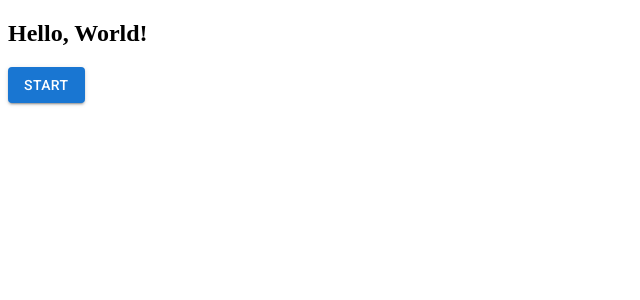
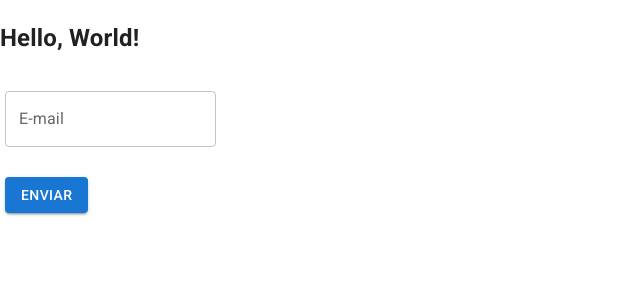
Before and after one commit to lindoelsonLopes/CSS-material-ui, a React (Create React App) app in the folder my-app/: page / in a window 1280 px wide. Shown: the top 300 px of the page, without its empty margins (0-640 px from the left). Built offline with nearby package versions, Linux system fonts and the light colour scheme.

Commit message:
Testando estilização do button e TextField do Material UI

```diff
--- a/my-app/src/App.js
+++ b/my-app/src/App.js
@@ -1,11 +1,15 @@
-import { Button } from "@mui/material";
-
+import { Button, TextField } from "@mui/material";
 
 function App() {
   return (
     <div>
       <h2>Hello, World!</h2>
-      <Button variant="contained">Start</Button>
+      <div>
+        <TextField style={{ margin: '15px 5px' }} id="outlined-basic" label="E-mail" variant="outlined" />
+
+      </div>
+
+        <Button style={{ margin: '15px 5px' }} variant="contained">Enviar</Button>
 
     </div>
   );
--- a/my-app/src/index.js
+++ b/my-app/src/index.js
@@ -1,3 +1,4 @@
+import { CssBaseline } from '@mui/material';
 import React from 'react';
 import ReactDOM from 'react-dom/client';
 import App from './App';
@@ -5,6 +6,7 @@ import App from './App';
 const root = ReactDOM.createRoot(document.getElementById('root'));
 root.render(
   <React.StrictMode>
+    <CssBaseline />
     <App />
   </React.StrictMode>
 );
```
